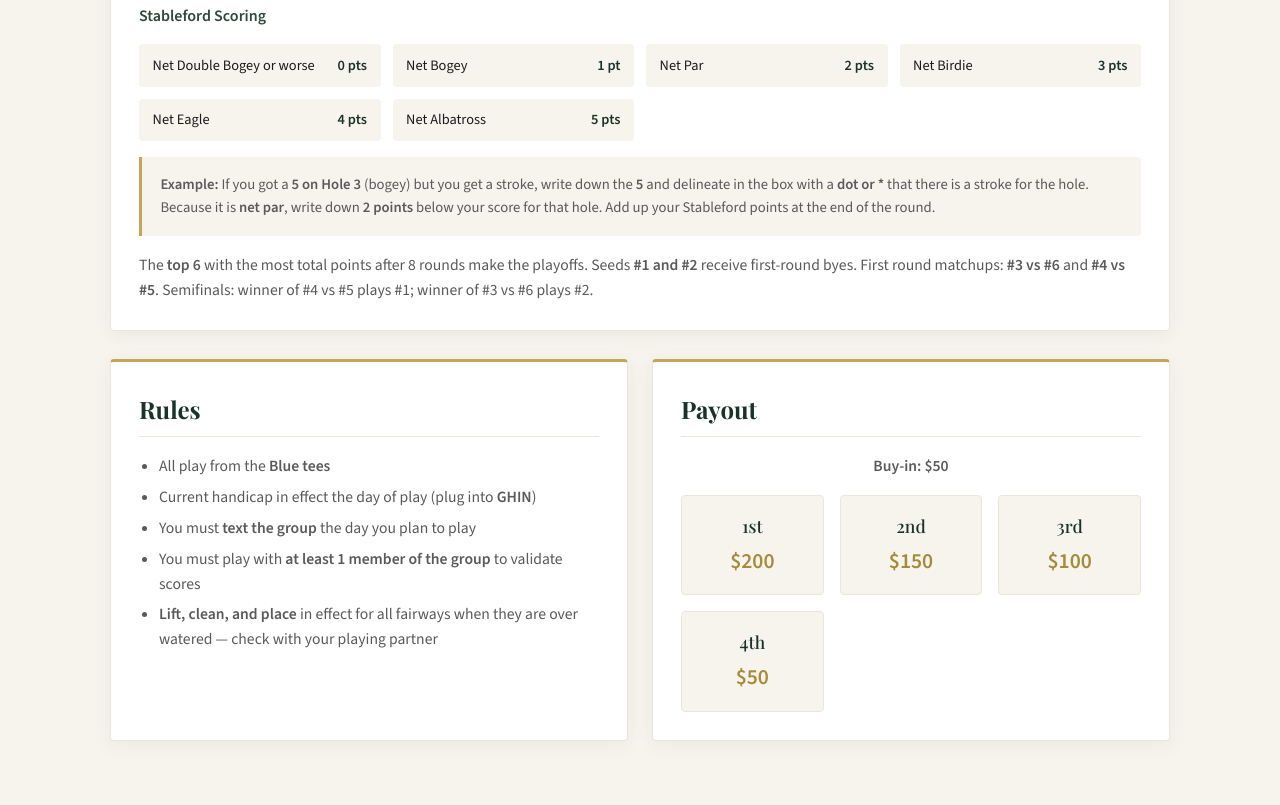
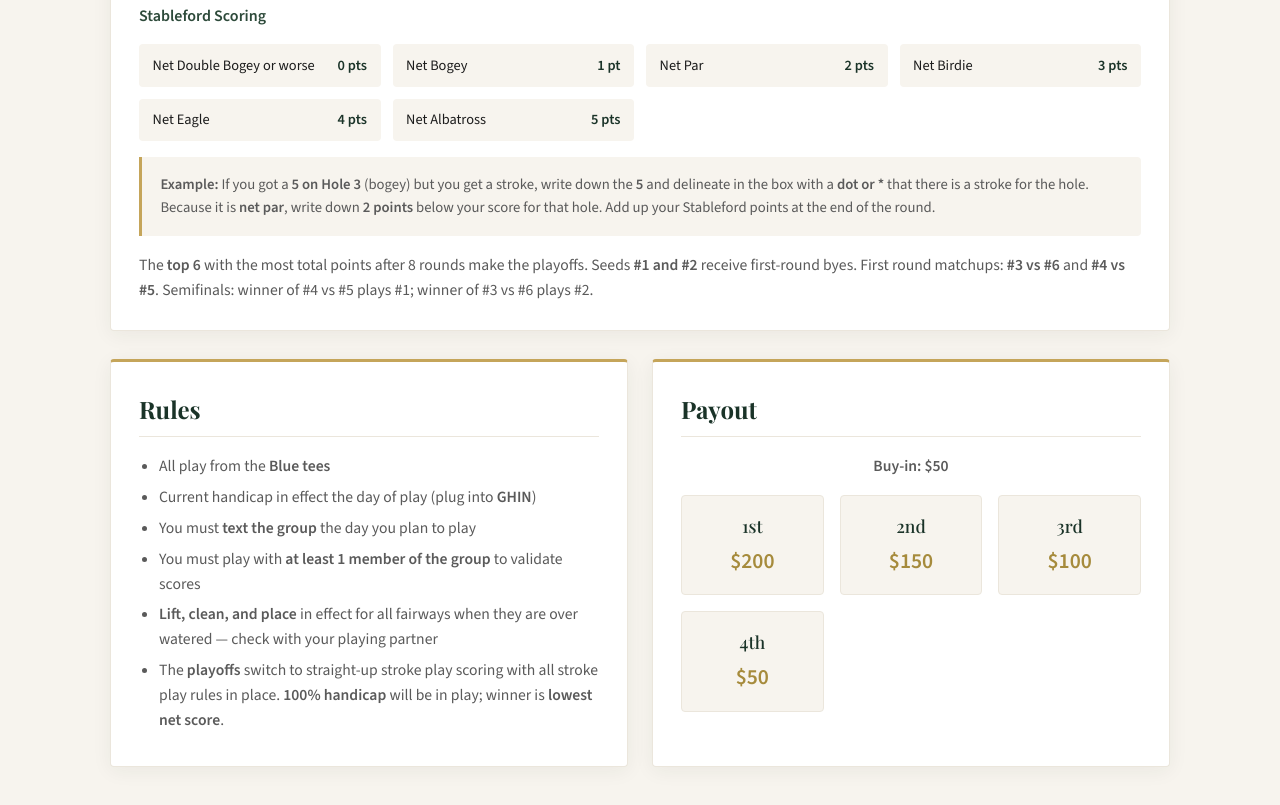
Before and after one commit to zingler27/vic-golf-2026, a plain HTML site: page summer-series/index.html in a window 1280 px wide. Shown: the part 2402-3207 px from the top of the page. Drawn offline with nearby package versions, Linux system fonts and the light colour scheme.

Commit message:
Add playoff stroke play rules to Summer Series.
Document 100% handicap and lowest net score for playoff rounds.

Co-authored-by: Cursor <cursoragent@cursor.com>

```diff
--- a/summer-series/index.html
+++ b/summer-series/index.html
@@ -194,6 +194,7 @@
             <li>You must <strong>text the group</strong> the day you plan to play</li>
             <li>You must play with <strong>at least 1 member of the group</strong> to validate scores</li>
             <li><strong>Lift, clean, and place</strong> in effect for all fairways when they are over watered — check with your playing partner</li>
+            <li>The <strong>playoffs</strong> switch to straight-up stroke play scoring with all stroke play rules in place. <strong>100% handicap</strong> will be in play; winner is <strong>lowest net score</strong>.</li>
           </ul>
         </section>
 
```
